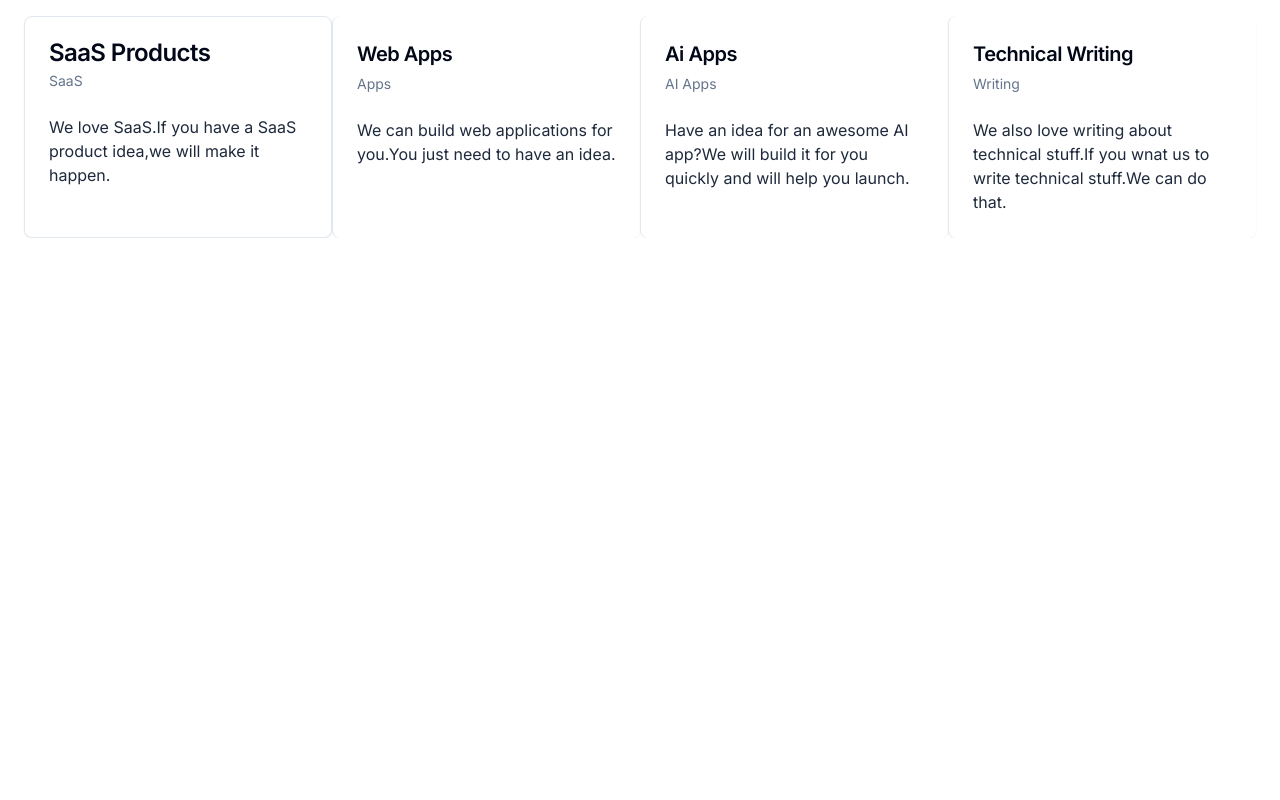
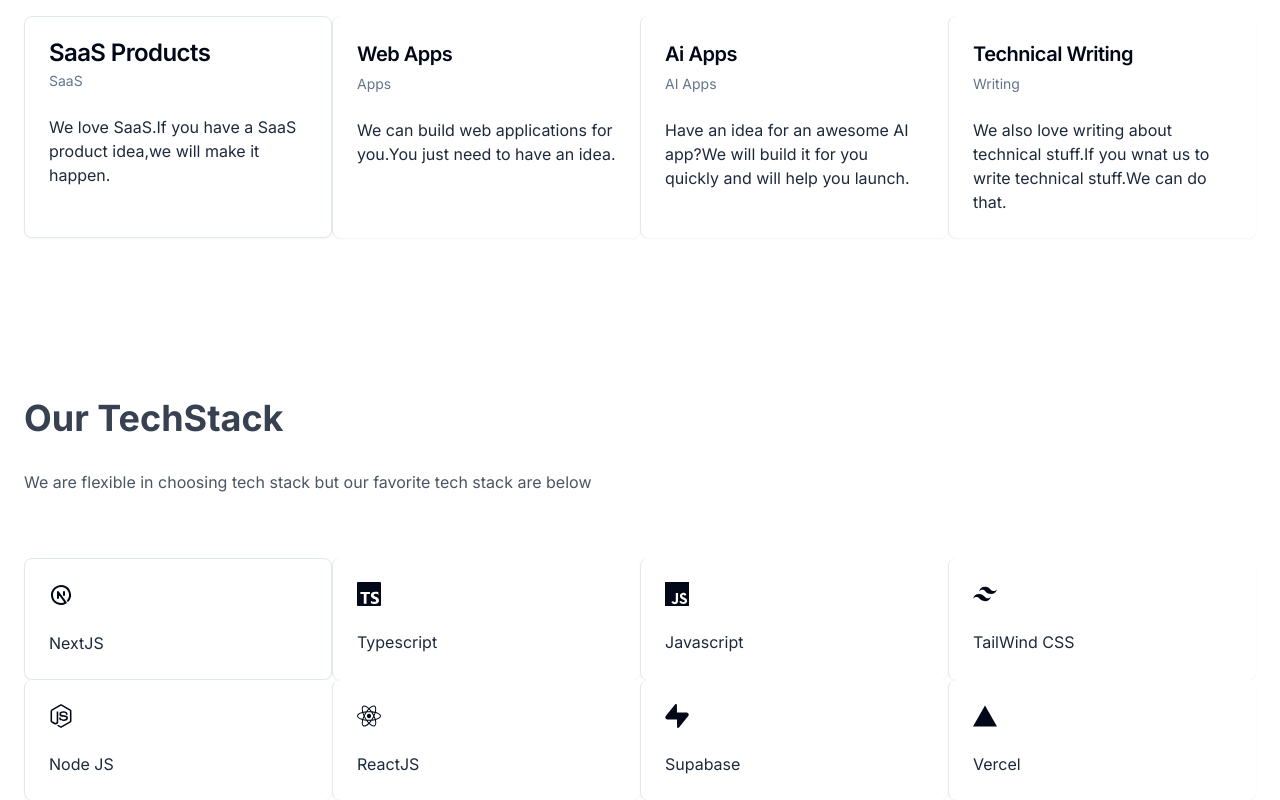
Before and after one commit to wolfgunblood/mvp-in-days, a Next.js app: page / in a window 1280 px wide. Shown: the part 1646-2446 px from the top of the page. Before the commit the page ends 1884 px from the top, so only its background shows below. Built offline with nearby package versions, Linux system fonts and the light colour scheme.

Commit message:
Done with tech stack section

```diff
--- a/app/page.tsx
+++ b/app/page.tsx
@@ -1,5 +1,6 @@
 import Hero from "@/components/Hero";
 import OfferingPage from "@/components/OfferingPage";
+import TechStackPage from "@/components/TechStack";
 import WorkPage from "@/components/WorkPage";
 import Image from "next/image";
 
@@ -9,6 +10,7 @@
       <Hero />
       <WorkPage />
       <OfferingPage />
+      <TechStackPage />
     </main>
   );
 }
--- /dev/null
+++ b/components/TechStack.tsx
@@ -0,0 +1,103 @@
+import React from 'react'
+import { Card, CardContent, CardDescription, CardHeader, CardTitle } from '@/components/ui/card'
+import { TbBrandNextjs } from "react-icons/tb";
+import { SiTypescript, SiJavascript, SiTailwindcss,SiVercel,SiSupabase } from "react-icons/si";
+import { FaNodeJs, FaReact } from "react-icons/fa";
+
+const TechStackPage = () => {
+    return (
+        <div className='relative' id='tech-stack'>
+            <div className='max-w-7xl mx-auto px-6 md:px-12 xl:px-6'>
+                <div className='md:w-2/3 lg:1/2'>
+                    <h2 className='my-8 text-2xl font-bold text-gray-700 md:text-4xl'>Our TechStack</h2>
+                    <p className='text-gray-600'>We are flexible in choosing tech stack but our favorite tech stack are below</p>
+                </div>
+                {/* <div className='mt-16 flex flex-col md:flex-row gap-2 divide-x divide-y rounded-3xl'> */}
+                <div className='mt-16 grid divide-x divide-y rounded-3xl sm:grid-cols-2 lg:grid-cols-4 lg:divide-y-0 xl:grid-cols-4'>
+                    <Card>
+                        <CardHeader>
+                            <CardTitle>
+                                <TbBrandNextjs />
+                            </CardTitle>
+                        </CardHeader>
+                        <CardContent>
+                            <p className='text-slate-800'>NextJS</p>
+                        </CardContent>
+                    </Card>
+                    <Card>
+                        <CardHeader>
+                            <CardTitle>
+                                <SiTypescript />
+                            </CardTitle>
+                        </CardHeader>
+                        <CardContent>
+                            <p className='text-slate-800'>Typescript</p>
+                        </CardContent>
+                    </Card>
+                    <Card >
+                        <CardHeader>
+                            <CardTitle>
+                                <SiJavascript />
+                            </CardTitle>
+                        </CardHeader>
+                        <CardContent>
+                            <p className='text-slate-800'>Javascript</p>
+                        </CardContent>
+                    </Card>
+                    <Card >
+                        <CardHeader>
+                            <CardTitle>
+                                <SiTailwindcss />
+                            </CardTitle>
+                        </CardHeader>
+                        <CardContent>
+                            <p className='text-slate-800'>TailWind CSS </p>
+                        </CardContent>
+                    </Card>
+                    <Card >
+                        <CardHeader>
+                            <CardTitle>
+                                <FaNodeJs />
+                            </CardTitle>
+                        </CardHeader>
+                        <CardContent>
+                            <p className='text-slate-800'>Node JS</p>
+                        </CardContent>
+                    </Card>
+                    <Card >
+                        <CardHeader>
+                            <CardTitle>
+                                <FaReact />
+                            </CardTitle>
+                        </CardHeader>
+                        <CardContent>
+                            <p className='text-slate-800'>ReactJS</p>
+                        </CardContent>
+                    </Card>
+                    <Card >
+                        <CardHeader>
+                            <CardTitle>
+                                <SiSupabase />
+                            </CardTitle>
+                        </CardHeader>
+                        <CardContent>
+                            <p className='text-slate-800'>Supabase</p>
+                        </CardContent>
+                    </Card>
+                    <Card >
+                        <CardHeader>
+                            <CardTitle>
+                                <SiVercel />
+                            </CardTitle>
+                        </CardHeader>
+                        <CardContent>
+                            <p className='text-slate-800'>Vercel</p>
+                        </CardContent>
+                    </Card>
+                </div>
+            </div>
+        </div>
+    )
+}
+
+export default TechStackPage
--- a/package.json
+++ b/package.json
@@ -16,6 +16,7 @@
     "next": "14.1.0",
     "react": "^18",
     "react-dom": "^18",
+    "react-icons": "^5.0.1",
     "tailwind-merge": "^2.2.1",
     "tailwindcss-animate": "^1.0.7"
   },
```
Also changed, not shown: 1 other file (tests, documents, lock files or other folders).
